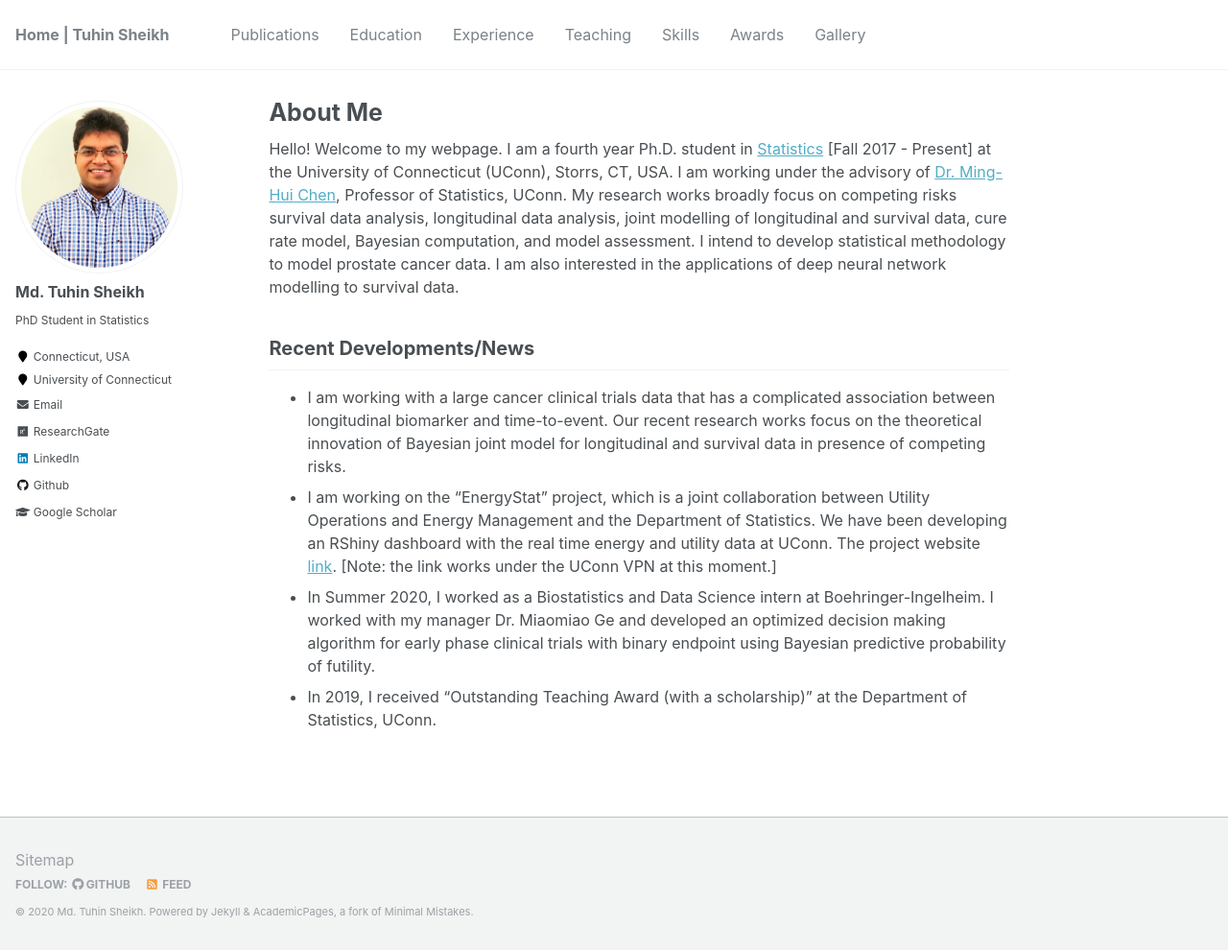
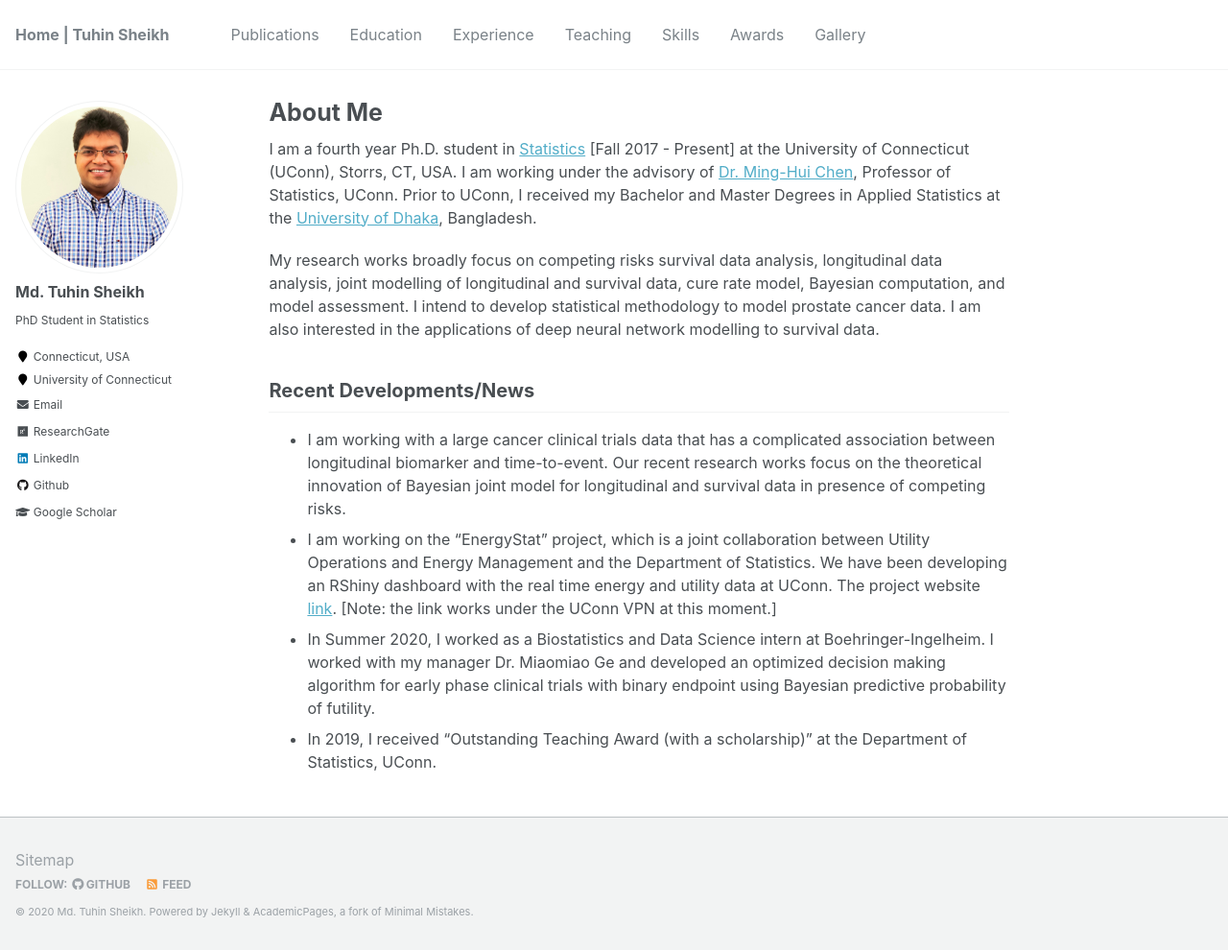
Before and after one commit to mdtuhinsheikh/mdtuhinsheikh.github.io, a Jekyll site: the page built from _pages/about.md, in a window 1280 px wide and 990 px high. Shown: the whole window at 96% size. Built offline with Jekyll 4.4.1, drawn with Linux system fonts in a browser that asks for light colours.

Commit message:
Update about.md

```diff
--- a/_pages/about.md
+++ b/_pages/about.md
@@ -7,7 +7,9 @@ redirect_from:
   - /about/
   - /about.html
 ---
-Hello! Welcome to my webpage. I am a fourth year Ph.D. student in [Statistics](https://stat.uconn.edu/) [Fall 2017 - Present] at the University of Connecticut (UConn), Storrs, CT, USA. I am working under the advisory of [Dr. Ming-Hui Chen](http://merlot.stat.uconn.edu/~mhchen/), Professor of Statistics, UConn. My research works broadly focus on competing risks survival data analysis, longitudinal data analysis, joint modelling of longitudinal and survival data, cure rate model, Bayesian computation, and model assessment. I intend to develop statistical methodology to model prostate cancer data. I am also interested in the applications of deep neural network modelling to survival data.
+I am a fourth year Ph.D. student in [Statistics](https://stat.uconn.edu/) [Fall 2017 - Present] at the University of Connecticut (UConn), Storrs, CT, USA. I am working under the advisory of [Dr. Ming-Hui Chen](http://merlot.stat.uconn.edu/~mhchen/), Professor of Statistics, UConn. Prior to UConn, I received my Bachelor and Master Degrees in Applied Statistics at the [University of Dhaka](https://www.isrt.ac.bd/people/tsheikh/), Bangladesh.
+
+My research works broadly focus on competing risks survival data analysis, longitudinal data analysis, joint modelling of longitudinal and survival data, cure rate model, Bayesian computation, and model assessment. I intend to develop statistical methodology to model prostate cancer data. I am also interested in the applications of deep neural network modelling to survival data.
 
 
 ## Recent Developments/News
```
